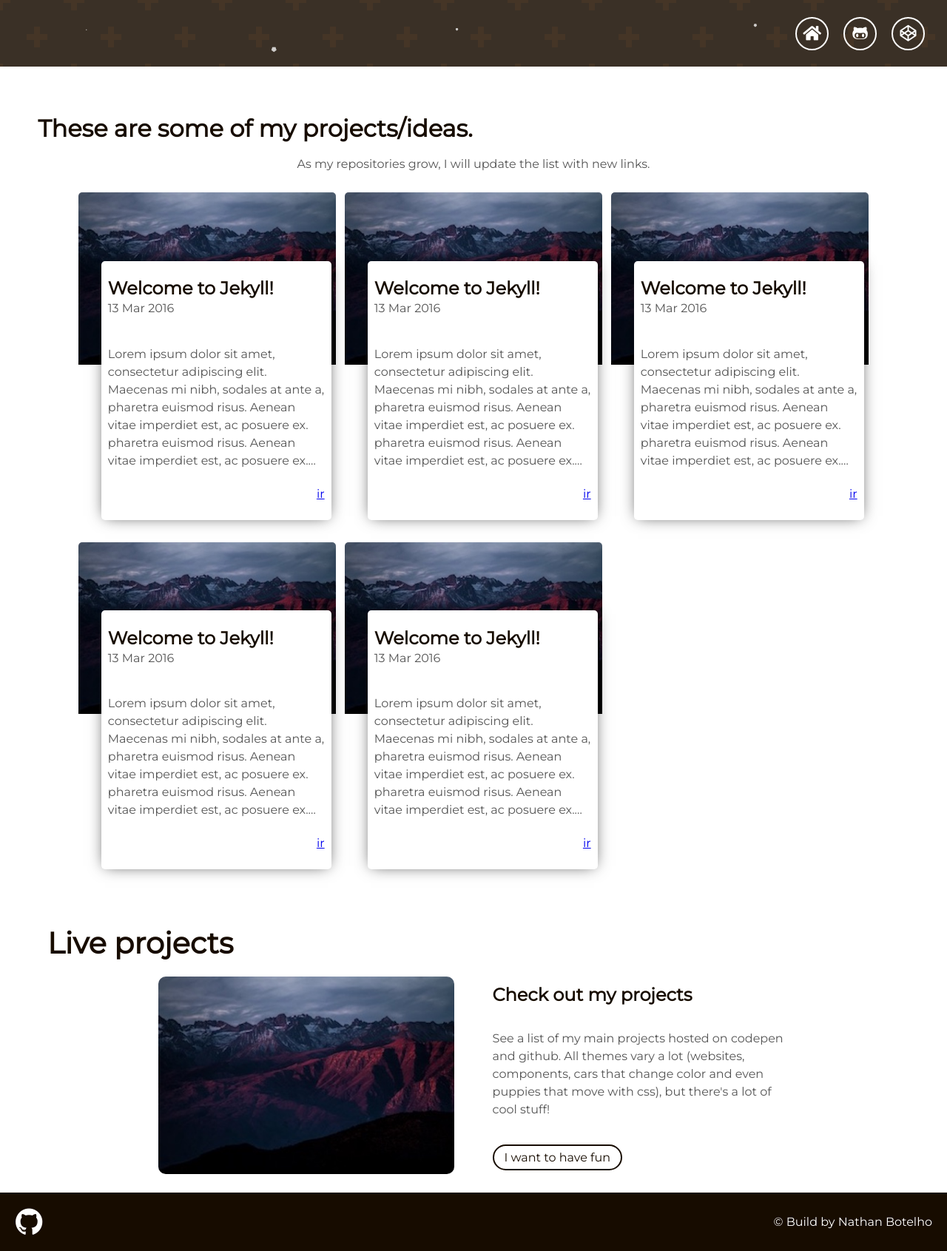
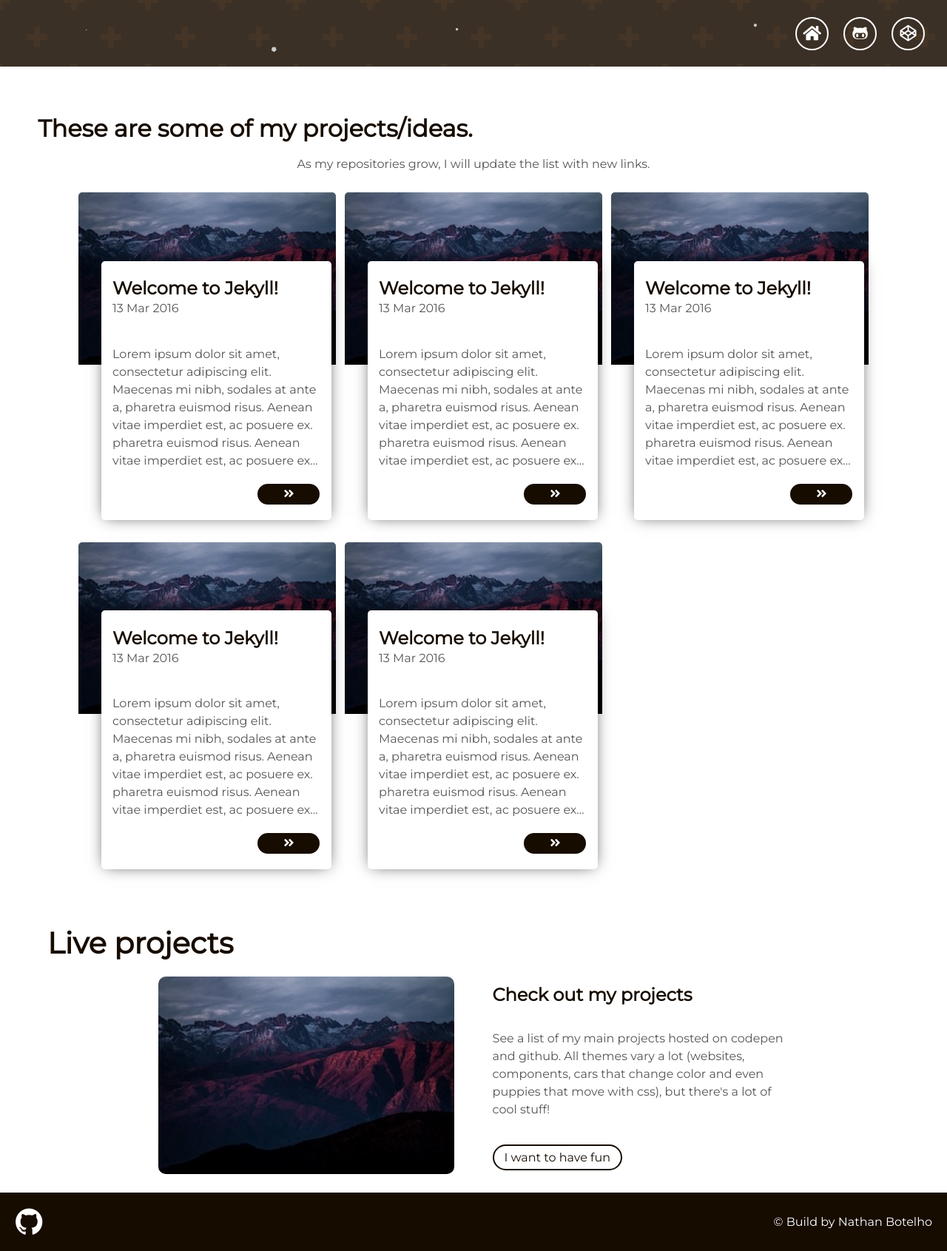
Before and after one commit to notelho/notelho.github.io, a Jekyll site: the page built from posts.md, in a window 1280 px wide. Shown: the whole page at 74% size. Built offline with Jekyll 4.4.1, drawn with Linux system fonts in a browser that asks for light colours.

Commit message:
page posts layout

```diff
--- a/_includes/page-posts.html
+++ b/_includes/page-posts.html
@@ -22,9 +22,6 @@
                     <time> {{ post.date | date_to_string }} </time>
 
                     <p>
-                        <!-- post resume -->
-
-
                         Lorem ipsum dolor sit amet, consectetur adipiscing elit. Maecenas mi nibh, sodales at ante a,
                         pharetra euismod risus. Aenean vitae imperdiet est, ac posuere ex. pharetra euismod risus.
                         Aenean vitae imperdiet est, ac posuere ex. pharetra euismod risus. Aenean vitae imperdiet est,
@@ -32,8 +29,9 @@
                     </p>
 
                     <div>
-                        <a href="{{ site.baseurl }}{{ post.url }}"> ir </a>
-                        <!-- <i class="fas fa-arrow-right"></i> -->
+                        <a href="{{ site.baseurl }}{{ post.url }}">
+                            <i class="fas fa-angle-double-right"></i>
+                         </a>
                     </div>
 
                 </div>
--- a/_sass/lib/_page-posts.scss
+++ b/_sass/lib/_page-posts.scss
@@ -61,7 +61,7 @@ $postoffset: 40px;
                     position: relative;
 
                     & > * {
-                        padding: 0 3%;
+                        padding: 0 5%;
                         margin: 0;
                         box-sizing: border-box;
                     }
@@ -77,7 +77,7 @@ $postoffset: 40px;
                     }
 
                     p{
-                        padding: 3% !important;
+                        padding: 3% 5% !important;
                         height: 50%;
                         overflow: hidden;
                         text-overflow: ellipsis;
@@ -95,12 +95,24 @@ $postoffset: 40px;
                         display: flex;
                         align-items: center;
                         justify-content: flex-end;
-                        // background-color: purple;
+
                         a{
+                            width: 30%;
+                            box-sizing: border-box;
+                            outline: 0 !important;
+                            text-decoration: none !important;
+                            border-radius: 35px;
+                            text-align: center;
+                            background-color: $primary;
+                            color: #ffffff;
+                            border: solid 2px  $primary;
+                            i{
 
-                        }
-                        i{
-
+                            }
+                            &:hover{
+                                background-color: #ffffff;
+                                color: $primary;
+                            }
                         }
                     }
 
```
